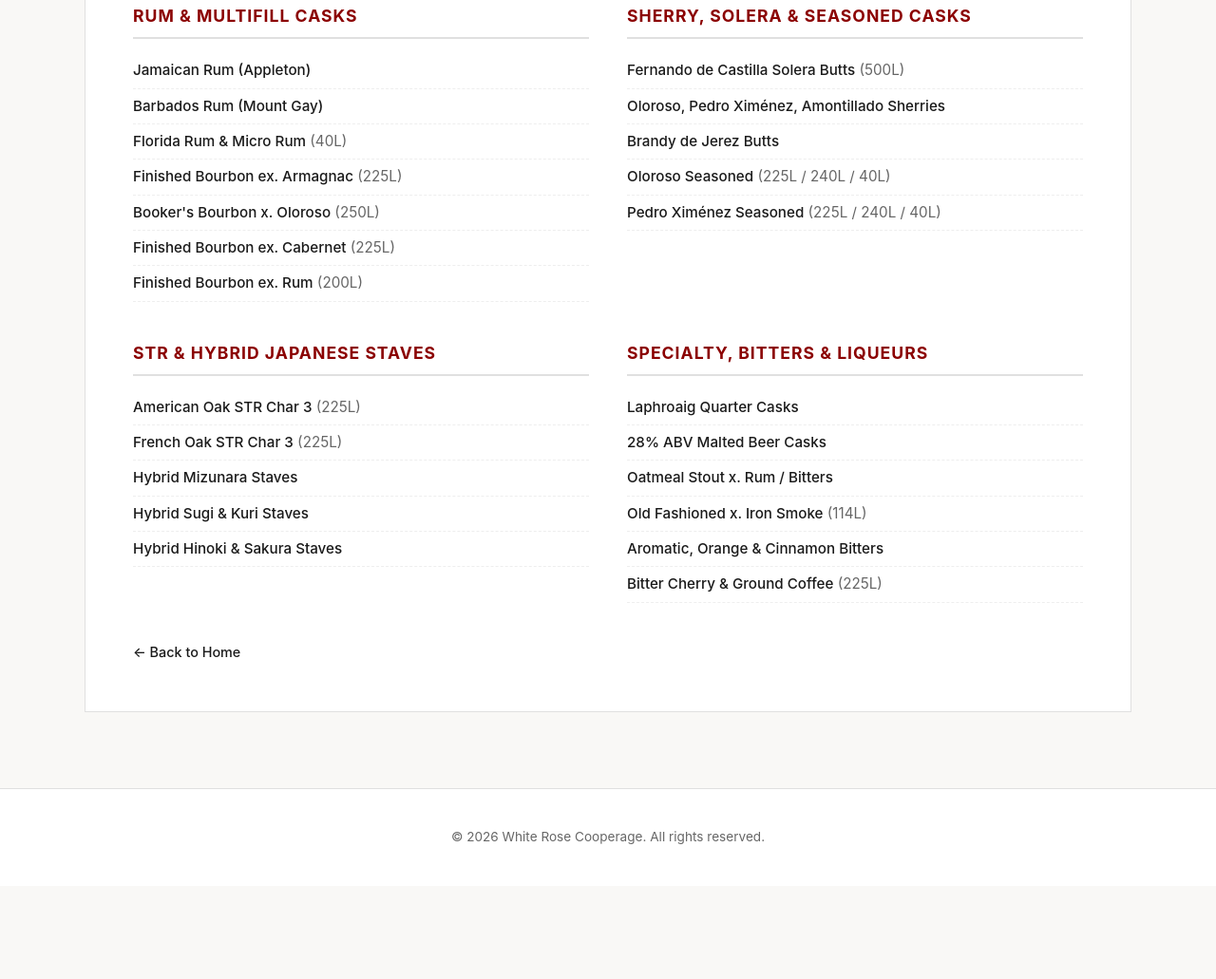
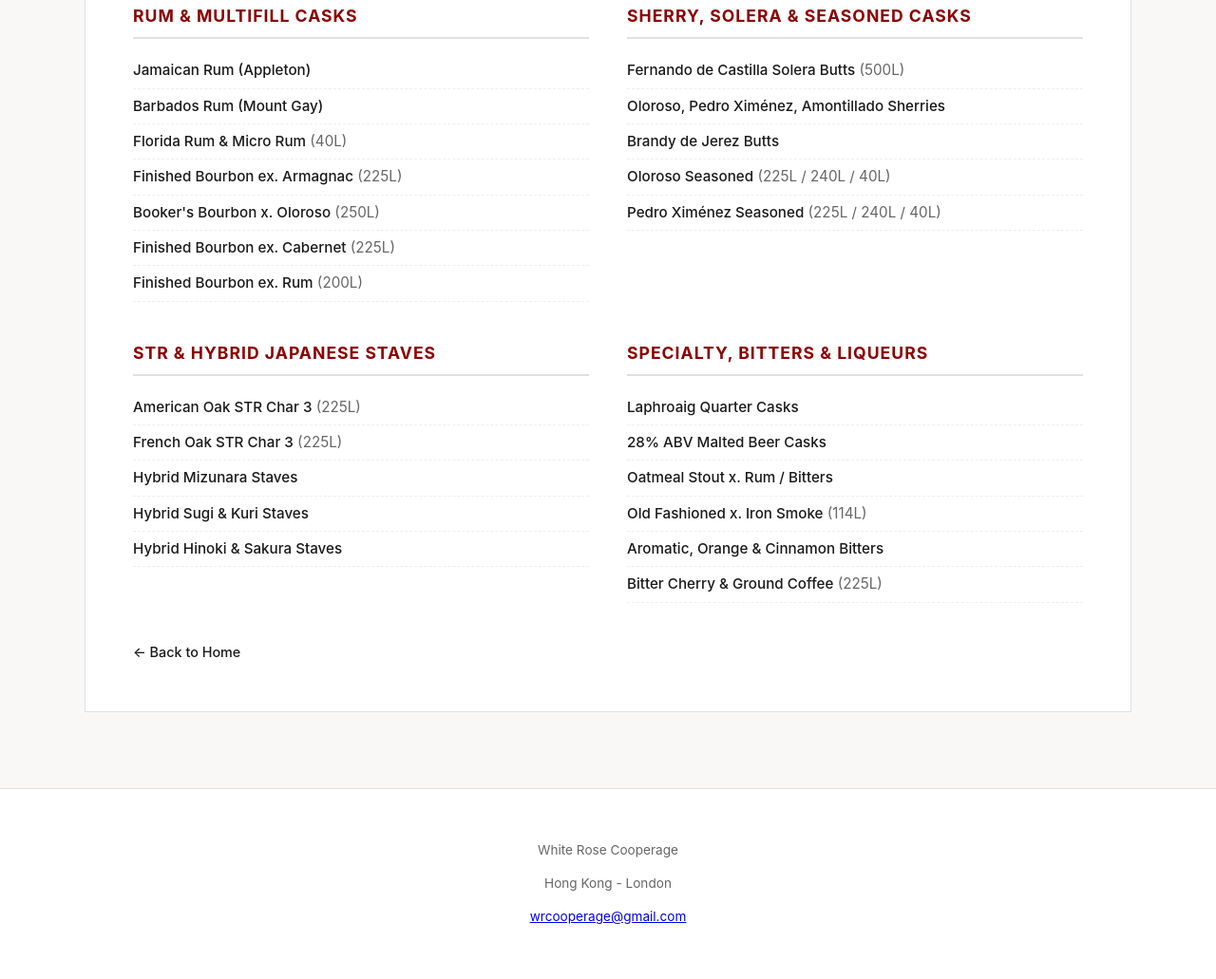
Before and after one commit to cyclondon/whiterose-cooperage, a plain HTML site: page sourcing.html in a window 1280 px wide. Shown: the part 824-1855 px from the top of the page at 95% size. Before the commit the page ends 1757 px from the top, so only its background shows below. Drawn offline with Linux system fonts and the light colour scheme.

Commit message:
Update sourcing.html

```diff
--- a/sourcing.html
+++ b/sourcing.html
@@ -254,7 +254,9 @@
     </div>
 
     <footer>
-        &copy; 2026 White Rose Cooperage. All rights reserved.
+  <p>White Rose Cooperage</p>
+  <p>Hong Kong - London</p>
+  <p><a href="mailto:wrcooperage@gmail.com">wrcooperage@gmail.com</a></p>
     </footer>
 
 </body>
```
